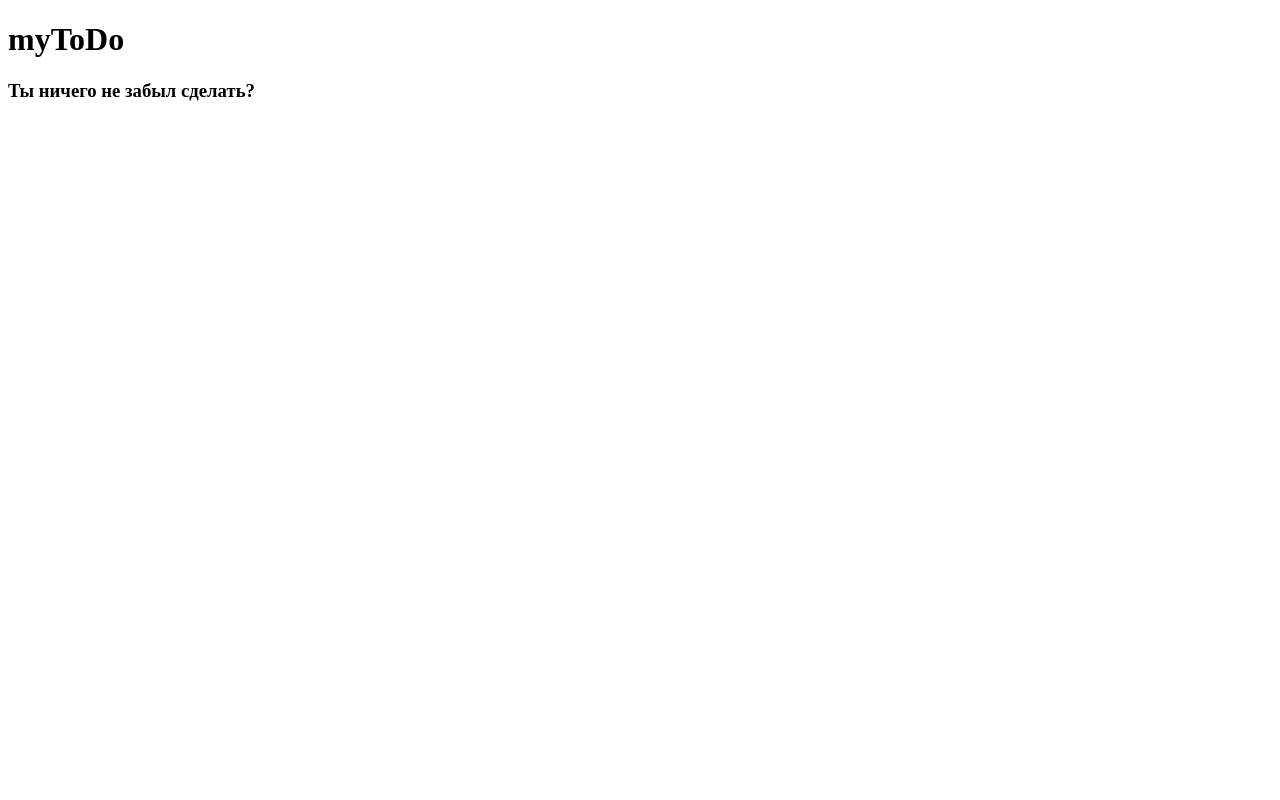
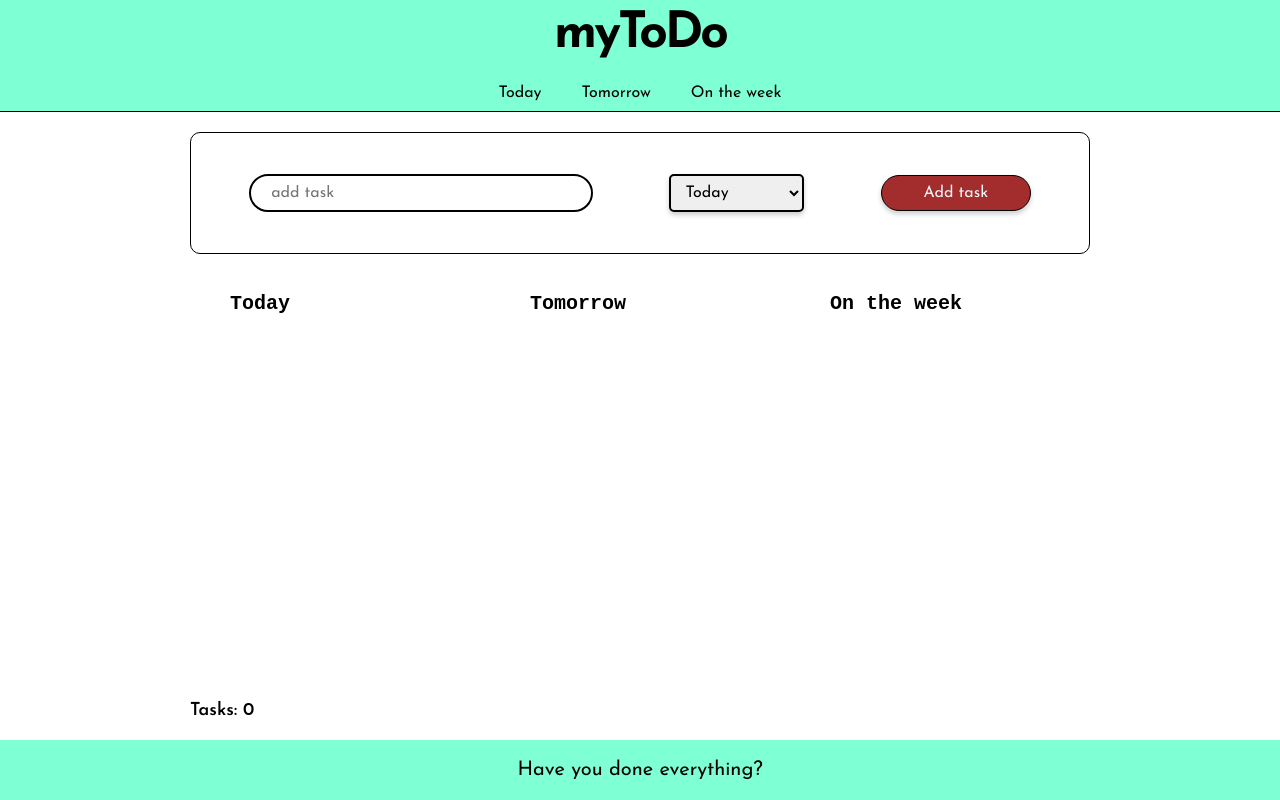
Before and after one commit to Vantengu1/myToDo, a website: page index.html in a window 1280 px wide. Drawn offline with nearby package versions, Linux system fonts and the light colour scheme.

Commit message:
added options

```diff
--- a/index.html
+++ b/index.html
@@ -3,20 +3,71 @@
 <head>
     <meta charset="UTF-8">
     <meta name="viewport" content="width=device-width, initial-scale=1.0">
+    <link rel="icon" href="./images/icons/icon.jpg" type="image/jpg">
+    <link rel="stylesheet" href="./node_modules/normalize.css/normalize.css">
+    <link rel="stylesheet" href="./node_modules/reset.css/reset.css">
     <link rel="stylesheet" href="./style/style.css">
+    <link rel="preconnect" href="https://fonts.googleapis.com">
+    <link rel="preconnect" href="https://fonts.gstatic.com" crossorigin>
+    <link href="https://fonts.googleapis.com/css2?family=Josefin+Sans:ital,wght@0,100..700;1,100..700&display=swap" rel="stylesheet">
     <title>myToDo</title>
 </head>
 <body>
     <header class="header">
-        <h1>myToDo</h1>
+        <div class="container header__container">
+            <h1>myToDo</h1>
+            <nav class="menu">
+                <ul>
+                    <li class="menu__list">
+                        <a href="#section1" class="menu__link">Today</a>
+                    </li>
+                    <li class="menu__list">
+                        <a href="#section2" class="menu__link">Tomorrow</a>
+                    </li>
+                    <li class="menu__list">
+                        <a href="#section3" class="menu__link">On the week</a>
+                    </li>
+                </ul>
+            </nav>
+        </div>
     </header>
     <main class="main">
-        <form action="addTask" id="addTask">
+        <div class="container main__container">
 
-        </form>
+            <form action="addTask" id="addTask">
+                <input type="text" placeholder="add task">
+                <select id="staus">
+                    <option value="today">Today</option>
+                    <option value="tomorrow">Tomorrow</option>
+                    <option value="onTheWeek">On the week</option>
+                </select>
+                <div class="button-form">
+                    <button type="submit">Add task</button>
+                </div>
+            </form>
+
+            <div class="section_date">
+                <section id="section1" class="section1">
+                    <h2>Today</h2>
+                </section>
+                <section id="section2" class="section2">
+                    <h2>Tomorrow</h2>
+                </section>
+                <section id="section3" class="section3">
+                    <h2>On the week</h2>
+                </section>
+            </div>
+
+            <ul id="list"></ul>
+            <div class="counter">
+                <p>Tasks: <span>0</span></p>
+            </div>
+        </div>
     </main>
     <footer class="footer">
-        <h3>Ты ничего не забыл сделать?</h3>
+        <div class="container footer__container">
+            <h3>Have you done everything?</h3>
+        </div>
     </footer>
     <script src="script.js"></script>
 </body>
--- a/style/style.css
+++ b/style/style.css
@@ -0,0 +1,212 @@
+a {
+    text-decoration: none;
+    color: #000000;
+}
+
+body {
+    font-family: "Josefin Sans", sans-serif;
+    font-optical-sizing: auto;
+    font-style: normal;
+}
+
+.container {
+    max-width: 900px;
+    margin: auto;
+    padding: 0 20px;
+}
+
+
+/* Header */
+.header__container {
+    display: flex;
+    flex-direction: column;
+    align-items: center;
+}
+
+.header {
+    min-height: 100px;
+    border-bottom: 1px solid #000000;
+    background-color: aquamarine;
+}
+
+h1 {
+
+    font-family: "Josefin Sans", sans-serif;
+    font-weight: 700;
+    font-style: normal;
+    font-size: 50px;
+    letter-spacing: -3px;
+    padding: 10px 20px 20px 20px;
+}
+
+.menu ul {
+    display: flex;
+    justify-content: space-between;
+}
+.menu__list {
+    padding: 5px 20px 10px 20px;
+}
+.menu__list:first-child {
+    padding-left: 0px;
+}
+.menu__list:last-child {
+    padding-right: 0px;
+}
+
+/* Форма для добавления задачи */
+#addTask {
+    max-width: 900px;
+    min-height: 100px;
+    margin: 20px auto 0 auto;
+    padding: 10px 20px;
+    border: 1px solid black;
+    border-radius: 10px;
+    display: flex;
+    flex-wrap: wrap;
+    justify-content: space-around;
+    align-items: center;
+}
+
+#addTask input {
+    width: 300px;
+    padding: 8px 20px;
+    border: 2px solid #000000;
+    border-radius: 100px;
+}
+#addTask #staus {
+    max-width: 150px;
+    padding: 8px 10px;
+    border: 2px solid #000000;
+    box-shadow: 0px 3px 5px rgb(0 0 0 / 0.2);
+    border-radius: 5px;
+}
+#addTask button {
+    width: 150px;
+    padding: 8px 10px;
+    color: aliceblue;
+    border: 1px solid #000000;
+    background-color: #a32c2c;
+    box-shadow: 0px 3px 5px rgb(0 0 0 / 0.2);
+    border-radius: 100px;
+    position: relative;
+    bottom: 0px;
+    transition: all ease 0.5s;
+}
+#addTask button:active {
+    box-shadow: inset 0 3px 0 #640e0e;
+    bottom: -3px;
+}
+
+/* Секции с задачами */
+.section_date {
+    margin: 20px auto 20px auto;
+    display: flex;
+    justify-content: space-between;
+    flex-wrap: wrap;
+}
+
+section {
+    width: 220px;
+    min-height: 80px;
+    margin: 10px 20px;
+    padding: 10px 20px;
+}
+
+h2 {
+    font-family: "Roboto Mono", monospace;
+    font-weight: 700;
+    font-size: 20px;
+}
+
+#list {
+    list-style-type: none;
+    padding: 0;
+}
+#list li {
+    padding: 5px 10px;
+    border: 1px solid #000000;
+    border-radius: 100px;
+    background-color: antiquewhite;
+}
+.checkbox {
+    margin: 5px;
+    width: fit-content;
+    display: flex;
+    justify-content: center;
+    align-items: center;
+}
+li p {
+    padding-left: 5px;
+}
+.checkbox-input {
+  appearance: none;
+  position: relative;
+  width: 30px;
+  height: 30px;
+  background: #C56FFF;
+  box-shadow: inset 0 0 5px rgb(0 0 0 / 0.2);
+  border-radius: 10px;
+  border: 1px solid #640e0e;
+  transition: 500ms;
+}
+.checkbox-input::after {
+  content: "\2714";
+  position: absolute;
+  top: -5px;
+  left: 2px;
+  width: 0px;
+  height: 0px;
+  font-size: 26px;
+  transition: 500ms;
+  overflow: hidden;
+}
+.checkbox-input:checked::after {
+  width: 30px;
+  height: 30px;
+  transition: 500ms;
+}
+.checkbox-input:disabled {
+  background: #ccc;
+  border-color: #ccc;
+}
+.checkbox-input:disabled::after {
+  filter: grayscale(100%);
+}
+
+
+.counter {
+    position: fixed;
+    bottom: 80px;
+    width: 100px;
+}
+.counter p {
+    font-size: 18px;
+    font-weight: 600;
+}
+
+.footer {
+    position: absolute;
+    bottom: 0;
+    width: 100%;
+    height: 60px;
+    background-color: aquamarine;
+}
+.footer__container {
+    display: flex;
+    justify-content: center;
+}
+h3 {
+    font-size: 20px;
+    padding: 20px 20px;
+}
+
+
+/* Mobile 380px */
+@media (max-width: 380px) {
+    #addTask input {
+        margin-top: 20px;
+    }
+    #addTask input:first-child {
+        margin-top: 0;
+    }
+}
```
Also changed, not shown: package.json (+8 -1 lines), images/icons/icon.jpg (added), 2 other files.
